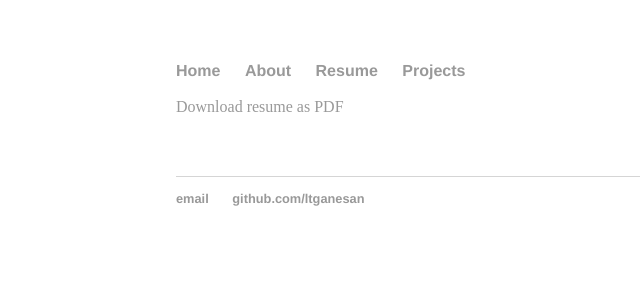
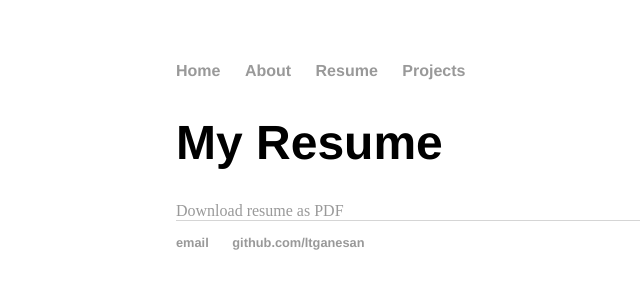
Before and after one commit to ltganesan/ltganesan.github.io, a Jekyll site: the page built from resume/index.html, in a window 1280 px wide. Shown: the top 300 px of the page, without its empty margins (16-656 px from the left). Built offline with Jekyll 4.4.1, drawn with Linux system fonts in a browser that asks for light colours.

Commit message:
Update index.html

```diff
--- a/resume/index.html
+++ b/resume/index.html
@@ -3,6 +3,7 @@ layout: default
 title: My Resume
 ---
 
-	<div class="cv">
+	<div class="resume">
+		<h1>{{ page.title }}</h1>
 		<a href="lalitha_ganesan_resume.pdf" target="_blank"> Download resume as PDF </a>
 	</div>
```
